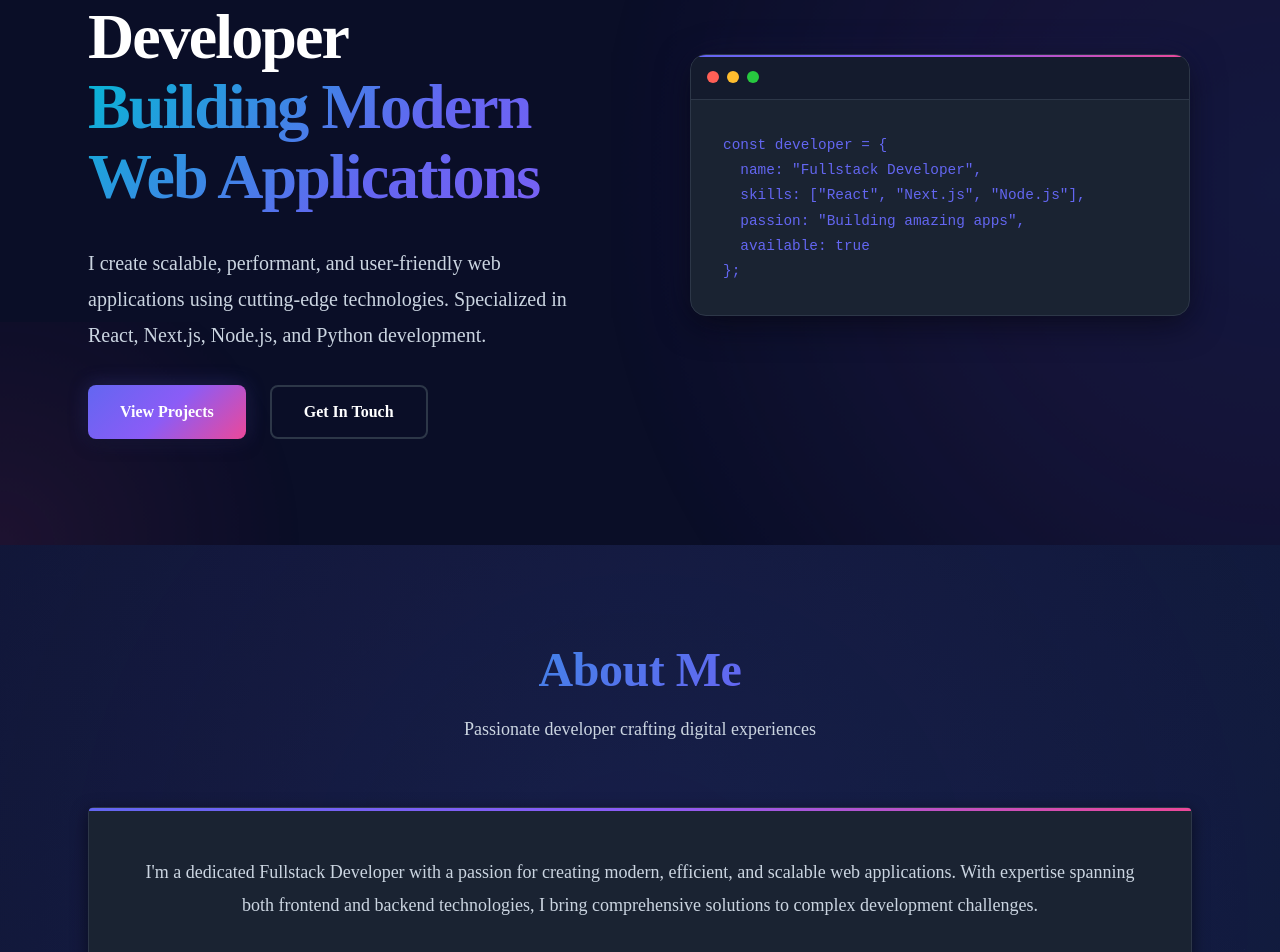
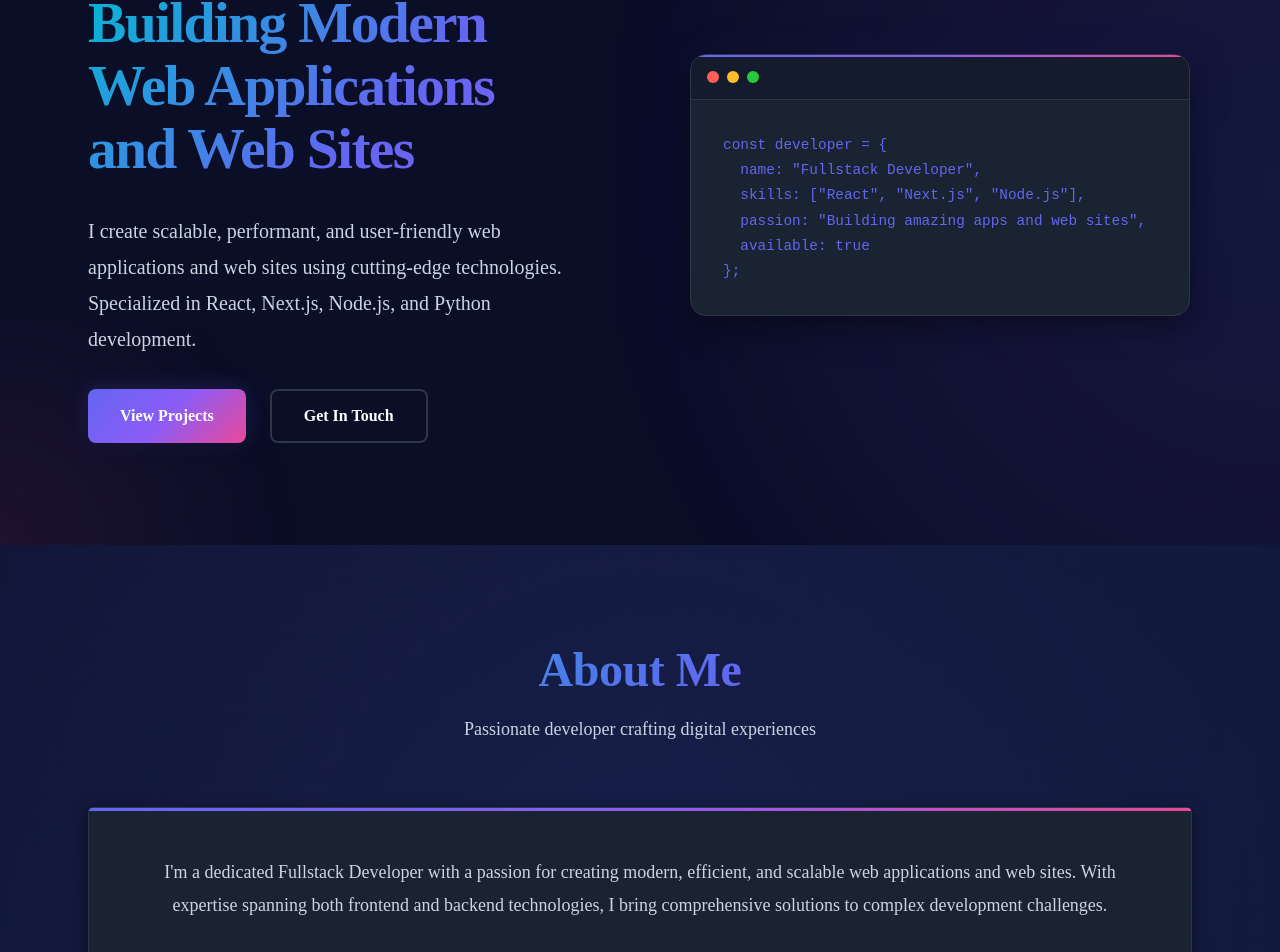
Before and after one commit to RamizMatlabov/MYPortfolio, a Next.js app: page / in a window 1280 px wide. Shown: the part 255-1207 px from the top of the page. Built offline with nearby package versions, Linux system fonts and the light colour scheme.

Commit message:
Update Home component text to include 'web sites' and adjust font size in styles for improved readability

```diff
--- a/app/page.jsx
+++ b/app/page.jsx
@@ -161,10 +161,10 @@ export default function Home() {
             <div className={`${styles.heroText} ${isVisible ? styles.fadeIn : ""}`}>
               <h1 className={styles.heroTitle}>
                 Fullstack Developer
-                <span className={styles.gradientText}> Building Modern Web Applications</span>
+                <span className={styles.gradientText}> Building Modern Web Applications and Web Sites</span>
               </h1>
               <p className={styles.heroDescription}>
-                I create scalable, performant, and user-friendly web applications using cutting-edge
+                I create scalable, performant, and user-friendly web applications and web sites using cutting-edge
                 technologies. Specialized in React, Next.js, Node.js, and Python development.
               </p>
               <div className={styles.heroButtons}>
@@ -197,7 +197,7 @@ export default function Home() {
                   <code>{`const developer = {
   name: "Fullstack Developer",
   skills: ["React", "Next.js", "Node.js"],
-  passion: "Building amazing apps",
+  passion: "Building amazing apps and web sites",
   available: true
 };`}</code>
                 </pre>
@@ -212,7 +212,7 @@ export default function Home() {
             <div className={styles.aboutText}>
               <p>
                 I'm a dedicated Fullstack Developer with a passion for creating modern, efficient,
-                and scalable web applications. With expertise spanning both frontend and backend
+                and scalable web applications and web sites. With expertise spanning both frontend and backend
                 technologies, I bring comprehensive solutions to complex development challenges.
               </p>
               <p>
--- a/app/page.module.scss
+++ b/app/page.module.scss
@@ -88,6 +88,7 @@
   line-height: 1.1;
   letter-spacing: -0.03em;
   color: var(--text-primary);
+  font-size: 3.6rem;
 }
 
 .gradientText {
```
